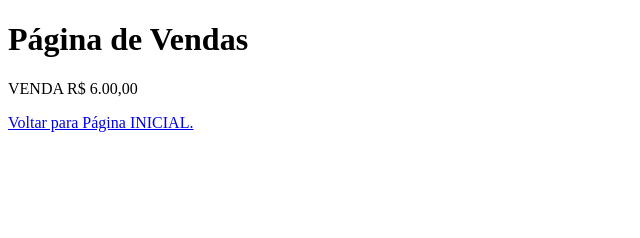
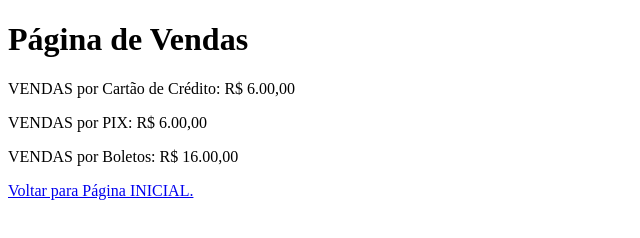
Before and after one commit to OscarPauzer/cursoGitHub_01, a plain HTML site: page vendas.html in a window 1280 px wide. Shown: the whole page, without its empty margins (0-640 px from the left). Drawn offline with Linux system fonts and the light colour scheme.

Commit message:
Adicionado Forma de Pagamento por Boleto.

```diff
--- a/vendas.html
+++ b/vendas.html
@@ -8,7 +8,9 @@
 <body>
 
     <h1>Página de Vendas</h1>
-    <p>VENDA R$ 6.00,00</p>
+    <p>VENDAS por Cartão de Crédito: R$ 6.00,00</p>
+    <p>VENDAS por PIX: R$ 6.00,00</p>
+    <p>VENDAS por Boletos: R$ 16.00,00</p>
     <a href="index.html">Voltar para Página INICIAL.</a>
 
 </body>
```
